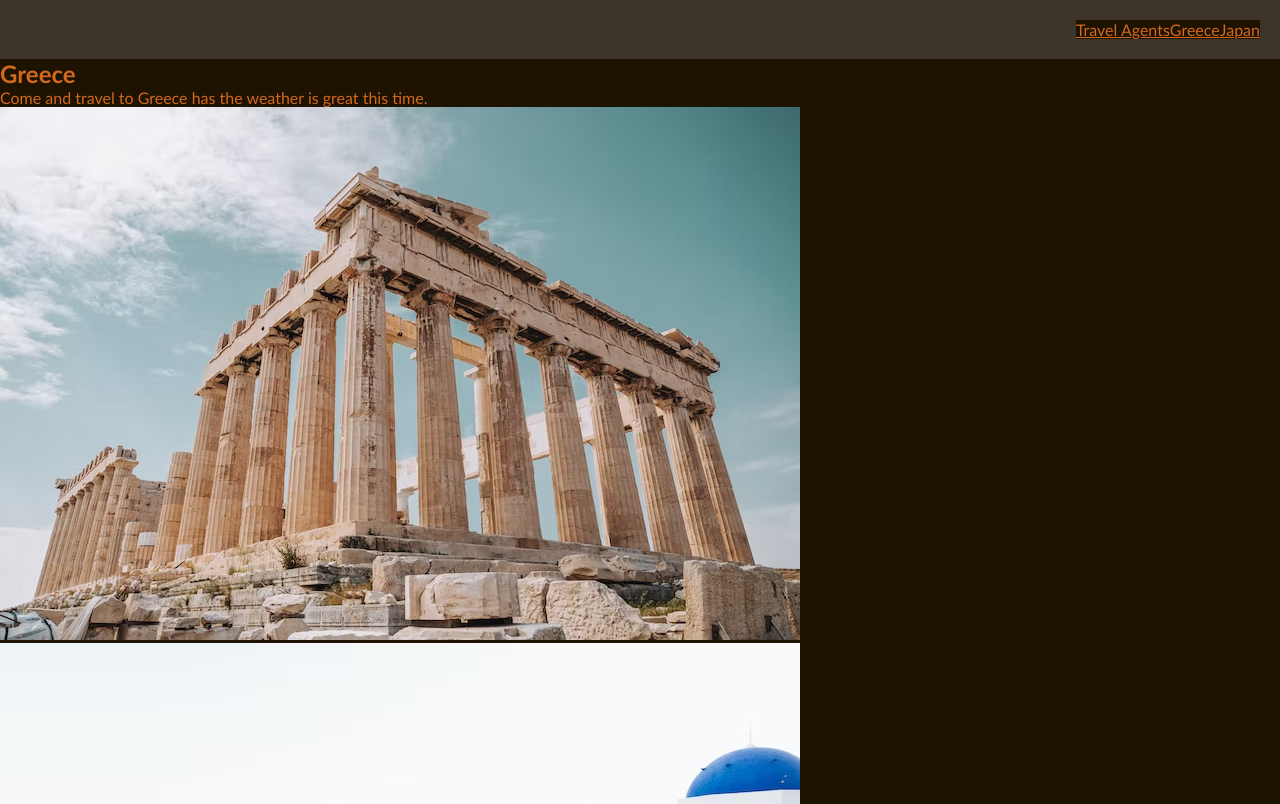
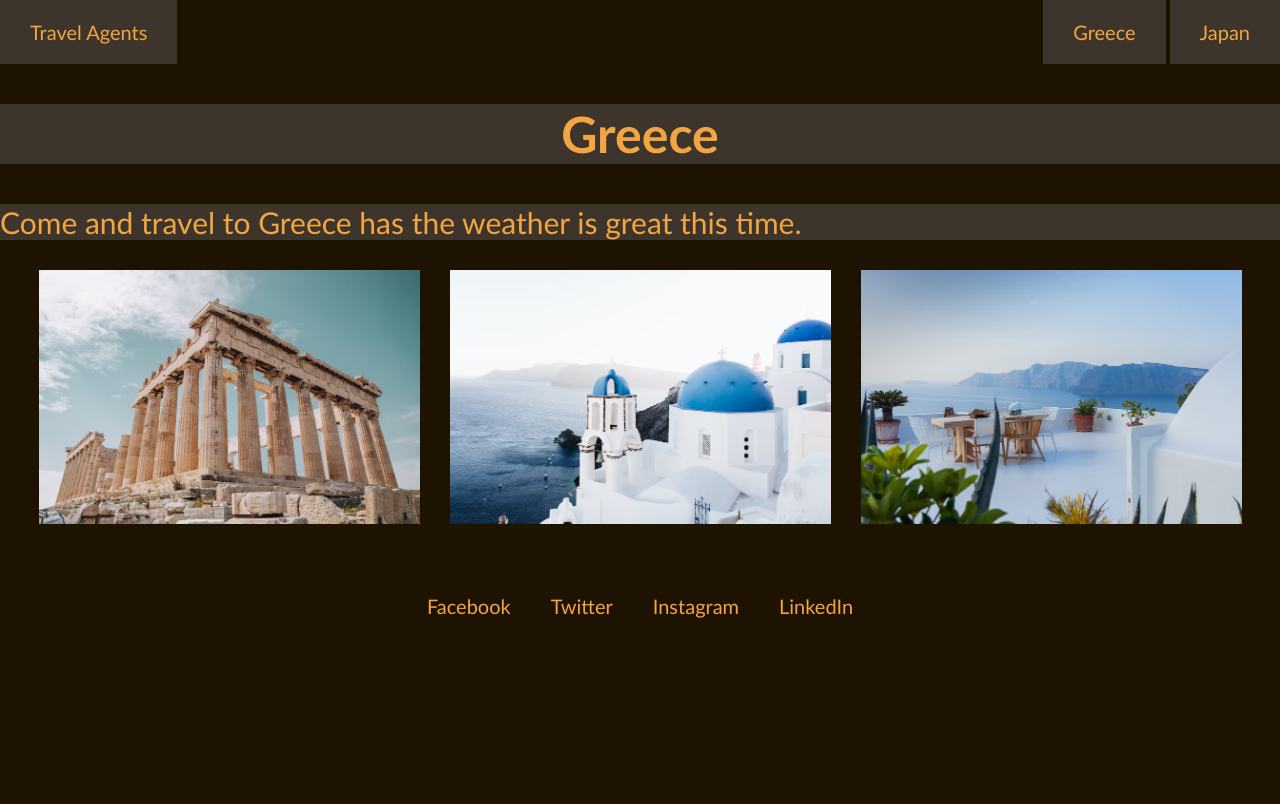
Before and after one commit to AaronCoburn/Travel-Agents, a plain HTML site: page Second-Page-Greece.html in a window 1280 px wide. Shown: the top 804 px of the page. Drawn offline with Linux system fonts and the light colour scheme.

```diff
--- a/Second-Page-Greece.css
+++ b/Second-Page-Greece.css
@@ -2,15 +2,83 @@
     background-color: #1e1201;
     box-sizing: border-box;
     margin: 0;
+    padding: 0;
     color: chocolate;
     font-family: 'Gill Sans', 'Gill Sans MT', Calibri, 'Trebuchet MS', sans-serif;
 }
 
-nav{
+.nav-container{
     display: flex;
-    justify-content: flex-end;
-    padding: 20px;
-    text-align: center;
+    background: #1e1201;
+    justify-content: space-between;
+}
+
+.nav-left, .nav-right{
+    list-style-type: none;
+    /* flex-flow: column wrap;
+    align-content: space-between; */
+}
+
+.nav-left li, .nav-right li{
+    display: inline-block;
+}
+.nav-left li a, .nav-right li a{
+    display: block;
+    padding: 20px 30px;
+    width: 100%;
+    height: 100%;
+    text-align: right;
     background-color: #3d352b;
     color: #f2a541;
+    text-decoration: none;
 }
+
+h1{
+    font-size: 50px;
+    color: #f2a541;
+    background-color: #3d352b;
+    margin: 40px 0;
+    justify-content: center;
+    text-align: center;
+
+}
+
+p{
+    font-size: 30px;
+    color: #f2a541;
+    background-color: #3d352b;
+    margin: auto;
+    padding: auto;
+}
+
+img{
+    width: 40%;
+    object-fit: cover;
+}
+
+
+.images{
+    display: flex;
+    justify-content: center;
+    align-content: center;
+    margin: 15px 5px;
+}
+
+.images img{
+    align-items: center;
+    margin: 15px;
+    height: 30;
+    width: 30%;
+}
+
+footer, a{
+    text-decoration: none;
+    display: flex;
+    justify-content: center;
+    align-items: center;
+    align-content: space-around;
+    background-color: #1e1201;
+    color: #f2a541;
+    padding: 20px;
+    font-size: 20px;
+}
--- a/Second-Page-Greece.html
+++ b/Second-Page-Greece.html
@@ -5,20 +5,24 @@
     <meta http-equiv="X-UA-Compatible" content="IE=edge">
     <meta name="viewport" content="width=device-width, initial-scale=1.0">
     <title>Greece</title>
+    <link rel="stylesheet" href="Second-Page-Greece.css">
 </head>
 <body>
-    <nav>
-        <a href="index.html">Travel Agents</a>
-        <a href="Second-Page-Greece.html">Greece</a>
-        <a href="Third-Page-Japan.html">Japan</a>
-        <link rel="stylesheet" href="Second-Page-Greece.css">
+    <nav class="nav-container">
+        <ul class="nav-left">
+            <li><a href="index.html" >Travel Agents</a></li>
+        </ul>
+        <ul class="nav-right">
+            <li><a href="Second-Page-Greece.html" class="Travel">Greece</a></li>
+            <li><a href="Third-Page-Japan.html" class="Travel">Japan</a></li>
+        </ul>
     </nav>
     <section>
         <h1>Greece</h1>
         <p>Come and travel to Greece has the weather is great this time.</p>
     </section>
     <section>
-        <div>
+        <div class="images">
             <img src="images/image-1.avif" alt="View of a greek building and the ocean." />
             <img src="images/image-2.avif" alt="View of a greek temple structure." />
             <img src="images/image-3.avif" alt="Great view of a inside the greek building and the ocean with plants." />
```
